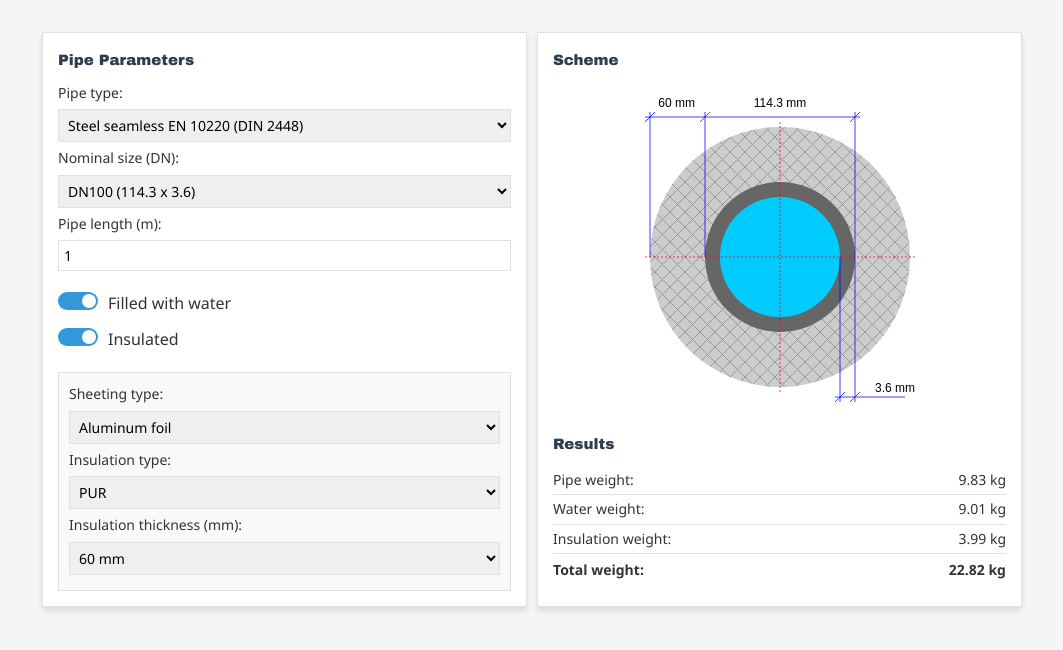
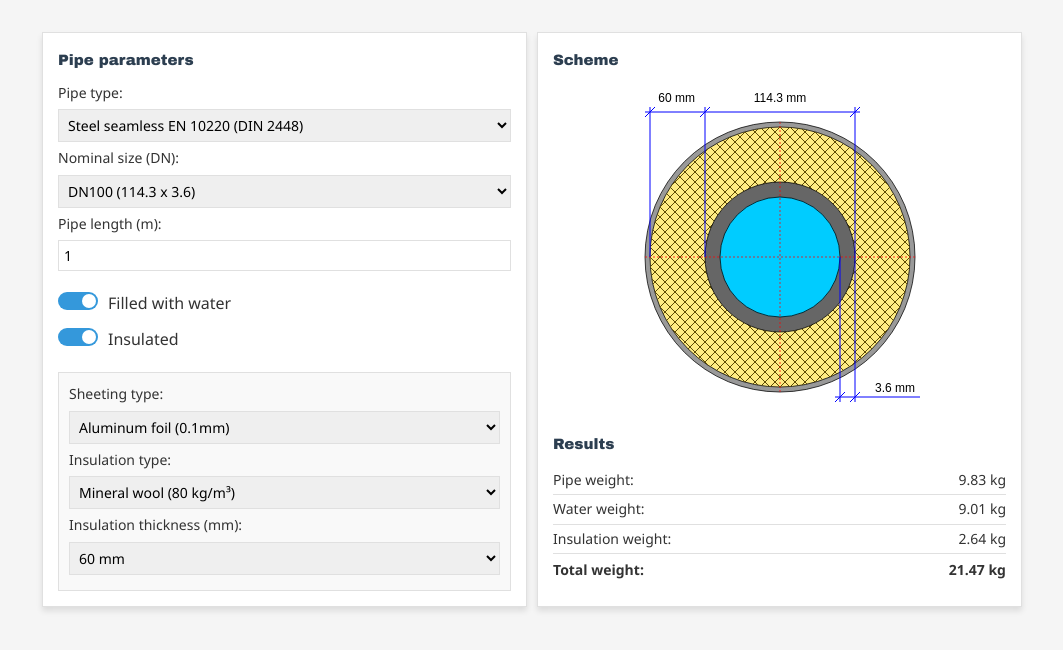
Before and after one commit to txmvs1/pipe-weight-calculator, a plain HTML site: page index.html in a window 1280 px wide. Shown: the part 62-712 px from the top of the page, without its empty margins (108-1171 px from the left). Drawn offline with Linux system fonts and the light colour scheme.

Commit message:
Update pipe-database.json -added new insulation types and modified insulation descriptions (added density)
Update PWC.ts
-added new isolation types from pipe-database.json
-modified canvas scheme

```diff
--- a/PWC.js
+++ b/PWC.js
@@ -239,6 +239,14 @@ class PipeWeightCalculator {
             console.error("Canvas context is not available");
             return;
         }
+        //Color codes:
+        const pipeColor = '#666666';
+        const insulationColor = '#ffec83';
+        const insulationPatternColor = '#5c4903';
+        const waterColor = '#00ccff';
+        const noWaterColor = '#f5f5f5';
+        const sheetingColor = '#999999';
+        const outlineColor = '#000000';
         const ctx = this.canvasContext;
         const canvas = this.pipeCanvas;
         const centerX = canvas.width / 2;
@@ -250,6 +258,7 @@ class PipeWeightCalculator {
         const selectedSize = this.pipeDiameterSelect.value;
         const hasInsulation = this.hasInsulationCheckbox.checked;
         const filledWithWater = this.filledWithWaterCheckbox.checked;
+        const hasSheeting = this.sheetTypeSelect.selectedIndex > 0;
         // Pipe data
         const pipeData = this.database.pipeTypes[selectedType];
         const sizeData = pipeData.sizes[selectedSize];
@@ -264,22 +273,39 @@ class PipeWeightCalculator {
         const outerRadius = 75;
         const innerRadius = 60;
         const insulationRadius = 130;
+        const sheetingRadius = 135;
+        // Plotting sheeting (if insulation checked and sheeting type isn't "-")
+        if (hasInsulation && hasSheeting) {
+            ctx.beginPath();
+            ctx.arc(centerX, centerY, sheetingRadius, 0, Math.PI * 2);
+            ctx.fillStyle = sheetingColor;
+            ctx.fill();
+            ctx.lineWidth = 0.75;
+            ctx.beginPath();
+            ctx.arc(centerX, centerY, sheetingRadius, 0, Math.PI * 2);
+            ctx.strokeStyle = outlineColor;
+            ctx.stroke();
+        }
         // Plotting insulation if checked
         if (hasInsulation) {
-            // Plotting insulation
             ctx.beginPath();
             ctx.arc(centerX, centerY, insulationRadius, 0, Math.PI * 2);
-            ctx.fillStyle = '#cccccc';
+            ctx.fillStyle = insulationColor;
             ctx.fill();
+            ctx.lineWidth = 0.75;
+            ctx.beginPath();
+            ctx.arc(centerX, centerY, insulationRadius, 0, Math.PI * 2);
+            ctx.strokeStyle = outlineColor;
+            ctx.stroke();
             // Plotting an insulation pattern
             ctx.save();
             ctx.beginPath();
             ctx.arc(centerX, centerY, insulationRadius, 0, Math.PI * 2);
             ctx.clip();
             // Plotting grid pattern
-            ctx.strokeStyle = '#999999';
+            ctx.strokeStyle = insulationPatternColor;
             ctx.lineWidth = 1;
-            const spacing = 15;
+            const spacing = 10;
             // Plotting grid pattern lines at a 45-degree angle
             for (let i = -canvas.width; i <= canvas.width * 2; i += spacing) {
                 ctx.beginPath();
@@ -299,13 +325,21 @@ class PipeWeightCalculator {
         // Plotting the outer wall of the pipe
         ctx.beginPath();
         ctx.arc(centerX, centerY, outerRadius, 0, Math.PI * 2);
-        ctx.fillStyle = '#666666';
+        ctx.fillStyle = pipeColor;
         ctx.fill();
+        ctx.beginPath();
+        ctx.arc(centerX, centerY, outerRadius, 0, Math.PI * 2);
+        ctx.strokeStyle = outlineColor;
+        ctx.stroke();
         // Plotting the inner wall of the pipe
         ctx.beginPath();
         ctx.arc(centerX, centerY, innerRadius, 0, Math.PI * 2);
-        ctx.fillStyle = filledWithWater ? '#00ccff' : '#f5f5f5';
+        ctx.fillStyle = filledWithWater ? waterColor : noWaterColor;
         ctx.fill();
+        ctx.beginPath();
+        ctx.arc(centerX, centerY, innerRadius, 0, Math.PI * 2);
+        ctx.strokeStyle = outlineColor;
+        ctx.stroke();
         // Plotting center lines
         ctx.strokeStyle = 'red';
         ctx.setLineDash([2, 2]);
@@ -322,10 +356,10 @@ class PipeWeightCalculator {
         ctx.stroke();
         // Plotting dimensions lines
         ctx.setLineDash([]);
-        ctx.strokeStyle = 'blue';
-        ctx.lineWidth = 0.75;
+        ctx.strokeStyle = '#0000ff';
+        ctx.lineWidth = 1;
         // Outter diameter dimension
-        const topLine = centerY - insulationRadius - 10;
+        const topLine = centerY - insulationRadius - 15;
         // Plotting horinzontal line of outter diamater dimension
         ctx.beginPath();
         ctx.moveTo(centerX - outerRadius, topLine);
@@ -361,7 +395,7 @@ class PipeWeightCalculator {
         // Plotting horizontal line of wall thickness dimension
         ctx.beginPath();
         ctx.moveTo(centerX + innerRadius - 5, bottomLine);
-        ctx.lineTo(centerX + outerRadius + 50, bottomLine);
+        ctx.lineTo(centerX + outerRadius + 65, bottomLine);
         ctx.stroke();
         // Plotting left vertical line of wall thickness dimension
         ctx.beginPath();
--- a/index.html
+++ b/index.html
@@ -15,7 +15,7 @@
             <div class="left-box">
 
                 <div class="input-section">
-                    <h2>Pipe Parameters</h2>
+                    <h2>Pipe parameters</h2>
 
                 <div class="form-group">
                     <label for="pipeType">Pipe type:</label>
--- a/pipe-database.json
+++ b/pipe-database.json
@@ -134,13 +134,21 @@
         }
     },
     "insulationTypes": {
+
+        "synth_rubber": {
+            "name": "Synth. rubber (50 kg/m\u00B3)",
+            "density": 50
+        },
         "mineral_wool": {
-            "name": "Mineral wool",
+            "name": "Mineral wool (80 kg/m\u00B3)",
             "density": 80
         },
-
         "pur": {
-            "name": "PUR",
+            "name": "PUR (100 kg/m\u00B3)",
+            "density": 100
+        },
+        "fiber_glass": {
+            "name": "Fiber glass (120 kg/m\u00B3)",
             "density": 120
         }
     },
@@ -152,13 +160,13 @@
             "thickness": 0
         },
         "alu_foil": {
-            "name": "Aluminum foil",
+            "name": "Aluminum foil (0.1mm)",
             "density": 2700,
-            "thickness": 0.5
+            "thickness": 0.1
         },
 
         "steel_sheet": {
-            "name": "Steel sheet",
+            "name": "Steel sheet (1.0mm)",
             "density": 7850,
             "thickness": 1
         }
```
Also changed, not shown: PWC.ts (+57 -10 lines).
